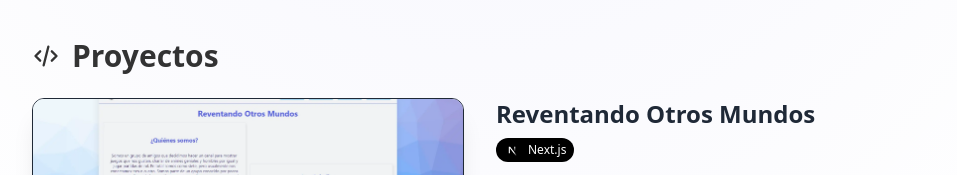
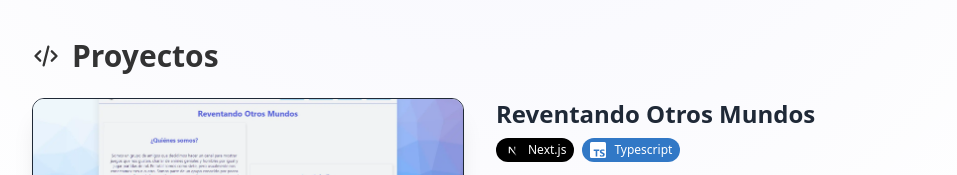
Before and after one commit to AguirreEze/portfolio2024, an Astro site: page / in a window 1280 px wide. Shown: the part 1100-1275 px from the top of the page, without its empty margins (160-1117 px from the left). Built offline with nearby package versions, Linux system fonts and the light colour scheme; Astro itself is replaced by a stand-in of ours.

Commit message:
feat: typescript tag

```diff
--- a/src/components/Projects.astro
+++ b/src/components/Projects.astro
@@ -2,6 +2,7 @@
 import GitHub from "./icons/GitHub.astro";
 import NextJS from "./icons/NextJS.astro";
 import Docker from "./icons/Docker.astro";
+import Typescript from "./icons/Typescript.astro";
 import Tailwind from "./icons/Tailwind.astro";
 import Link from "./icons/Link.astro";
 import LinkButton from "./LinkButton.astro";
@@ -22,6 +23,11 @@ const TAGS = {
     class: "bg-[#003159] text-white",
     icon: Docker,
   },
+  TYPESCRIPT: {
+    name: "Typescript",
+    class: "bg-[#3178c6] text-white",
+    icon: Typescript,
+  },
 };
 
 const PROJECTS = [
@@ -33,7 +39,7 @@ const PROJECTS = [
     github: "https://github.com/AguirreEze/reventando_otros_mundos",
     image: "/projects/ReventandoOtrosMundos.webp",
     imgAlt: "Project sneak peek image",
-    tags: [TAGS.NEXT],
+    tags: [TAGS.NEXT, TAGS.TYPESCRIPT],
   },
   {
     title: "Mejor con Salud",
--- /dev/null
+++ b/src/components/icons/Typescript.astro
@@ -0,0 +1,18 @@
+<svg
+  {...Astro.props}
+  fill="none"
+  height="512"
+  viewBox="0 0 512 512"
+  width="512"
+>
+  <rect fill="#3178c6" height="512" rx="50" width="512"></rect><rect
+    fill="white"
+    height="512"
+    rx="50"
+    width="512"></rect>
+  <path
+    clip-rule="evenodd"
+    d="m316.939 407.424v50.061c8.138 4.172 17.763 7.3 28.875 9.386s22.823 3.129 35.135 3.129c11.999 0 23.397-1.147 34.196-3.442 10.799-2.294 20.268-6.075 28.406-11.342 8.138-5.266 14.581-12.15 19.328-20.65s7.121-19.007 7.121-31.522c0-9.074-1.356-17.026-4.069-23.857s-6.625-12.906-11.738-18.225c-5.112-5.319-11.242-10.091-18.389-14.315s-15.207-8.213-24.18-11.967c-6.573-2.712-12.468-5.345-17.685-7.9-5.217-2.556-9.651-5.163-13.303-7.822-3.652-2.66-6.469-5.476-8.451-8.448-1.982-2.973-2.974-6.336-2.974-10.091 0-3.441.887-6.544 2.661-9.308s4.278-5.136 7.512-7.118c3.235-1.981 7.199-3.52 11.894-4.615 4.696-1.095 9.912-1.642 15.651-1.642 4.173 0 8.581.313 13.224.938 4.643.626 9.312 1.591 14.008 2.894 4.695 1.304 9.259 2.947 13.694 4.928 4.434 1.982 8.529 4.276 12.285 6.884v-46.776c-7.616-2.92-15.937-5.084-24.962-6.492s-19.381-2.112-31.066-2.112c-11.895 0-23.163 1.278-33.805 3.833s-20.006 6.544-28.093 11.967c-8.086 5.424-14.476 12.333-19.171 20.729-4.695 8.395-7.043 18.433-7.043 30.114 0 14.914 4.304 27.638 12.912 38.172 8.607 10.533 21.675 19.45 39.204 26.751 6.886 2.816 13.303 5.579 19.25 8.291s11.086 5.528 15.415 8.448c4.33 2.92 7.747 6.101 10.252 9.543 2.504 3.441 3.756 7.352 3.756 11.733 0 3.233-.783 6.231-2.348 8.995s-3.939 5.162-7.121 7.196-7.147 3.624-11.894 4.771c-4.748 1.148-10.303 1.721-16.668 1.721-10.851 0-21.597-1.903-32.24-5.71-10.642-3.806-20.502-9.516-29.579-17.13zm-84.159-123.342h64.22v-41.082h-179v41.082h63.906v182.918h50.874z"
+    fill="#3178c6"
+    fill-rule="evenodd"></path>
+</svg>
```
